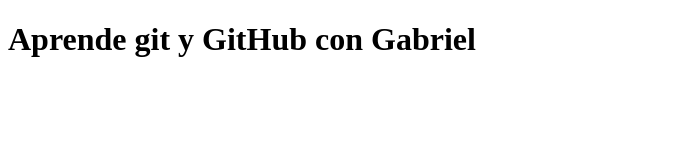
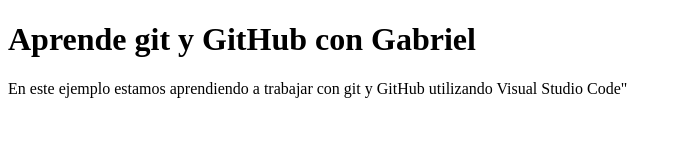
Before and after one commit to YOG63752/miproyectoweb, a plain HTML site: page index.html in a window 1280 px wide. Shown: the whole page, without its empty margins (0-682 px from the left). Drawn offline with Linux system fonts and the light colour scheme.

Commit message:
Cambios de contenido en index.html

```diff
--- a/index.html
+++ b/index.html
@@ -8,6 +8,7 @@
 </head>
 <body>
     <h1>Aprende git y GitHub con Gabriel</h1>
+    <p>En este ejemplo estamos aprendiendo a trabajar con git y GitHub utilizando Visual Studio Code"</p>
 
 </body>
 </html>
```
